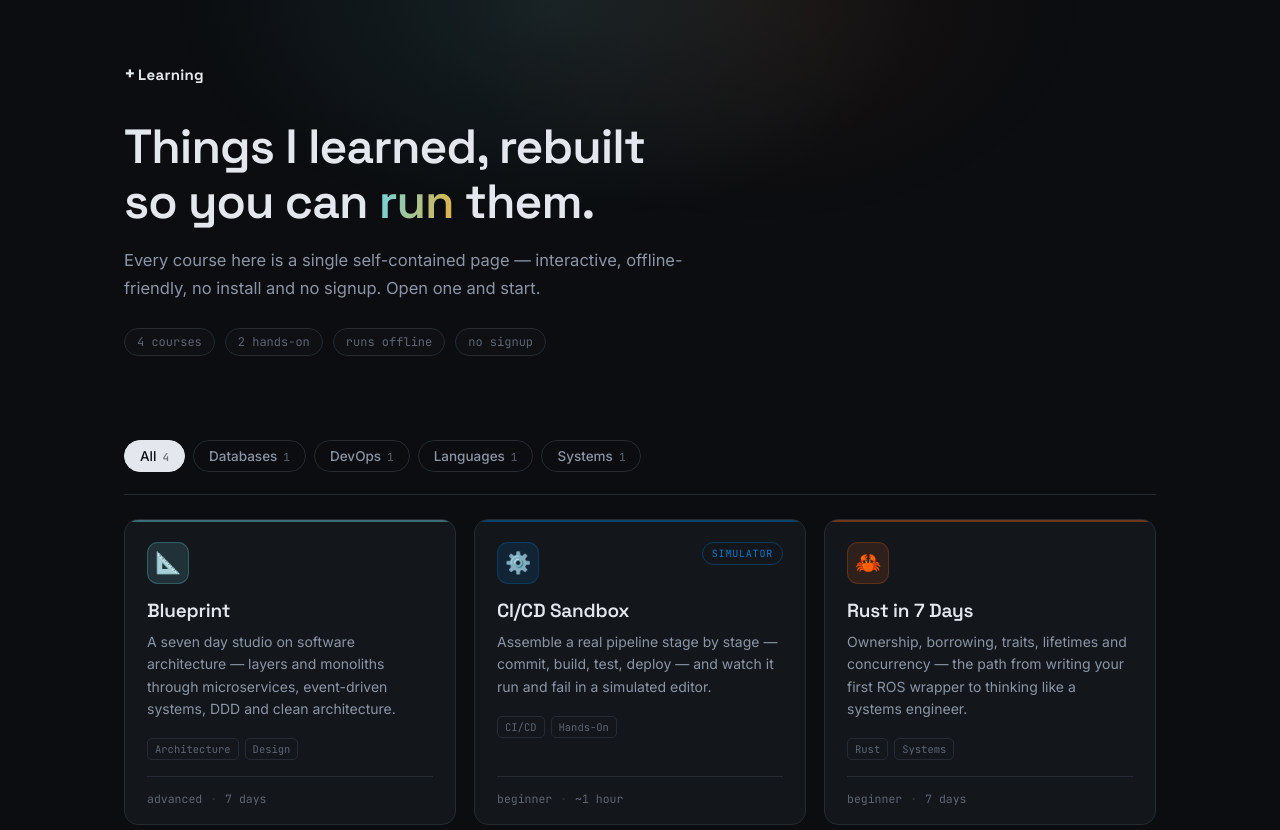
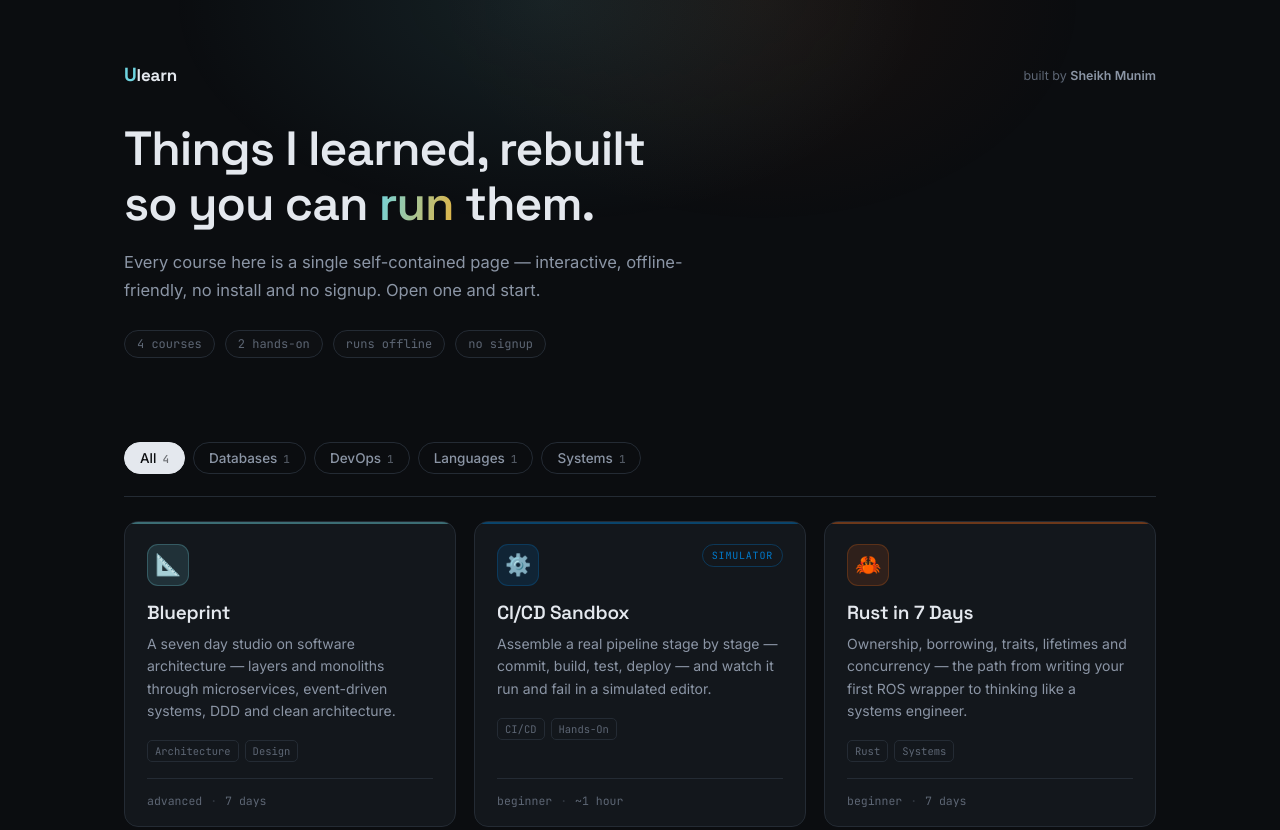
Before and after one commit to sheikhmunim/Ulearn, a plain HTML site: page index.html in a window 1280 px wide. Shown: the top 830 px of the page. Drawn offline with Linux system fonts and the light colour scheme.

Commit message:
Rebrand to Ulearn and add author byline
Match the site's display name to the repo name, and credit the author in the
top-right of the landing page.

Co-Authored-By: Claude Opus 5 <noreply@anthropic.com>

```diff
--- a/assets/hub.css
+++ b/assets/hub.css
@@ -1,5 +1,5 @@
 /* ==========================================================================
-   +Learning hub — landing page only.
+   Ulearn hub — landing page only.
    Deliberately neutral: each course card borrows its own accent colour so the
    grid previews the identity of the page you are about to open.
    ========================================================================== */
@@ -66,21 +66,41 @@ body{
 
 .hero{ padding:64px 0 40px; }
 
+.topbar{
+  display:flex; align-items:center; justify-content:space-between;
+  flex-wrap:wrap; gap:12px;
+  margin-bottom:36px;
+}
+
 .brand{
-  display:inline-flex; align-items:baseline; gap:2px;
+  display:inline-flex; align-items:baseline;
   font-family:var(--display);
   font-weight:700;
-  font-size:15px;
-  letter-spacing:0.02em;
-  margin-bottom:36px;
-  color:var(--muted);
+  font-size:17px;
+  letter-spacing:-0.01em;
+  color:var(--text);
 }
 .brand-mark{
-  color:var(--text);
+  color:#6FD4E0;
   font-size:19px;
   line-height:1;
 }
 .brand-name{ color:var(--text); }
+
+.byline{
+  font-size:12.5px;
+  color:var(--faint);
+  text-decoration:none;
+  white-space:nowrap;
+  transition:color .16s ease;
+}
+.byline strong{
+  font-weight:600;
+  color:var(--muted);
+  transition:color .16s ease;
+}
+.byline:hover{ color:var(--muted); }
+.byline:hover strong{ color:var(--text); }
 
 .hero h1{
   font-family:var(--display);
--- a/assets/hub.js
+++ b/assets/hub.js
@@ -1,5 +1,5 @@
 /* ==========================================================================
-   +Learning hub — renders the course grid from window.COURSES (data/courses.js).
+   Ulearn hub — renders the course grid from window.COURSES (data/courses.js).
    Nothing here needs editing when you add a course; add the file and the
    registry, and the card appears.
    ========================================================================== */
--- a/index.html
+++ b/index.html
@@ -3,10 +3,11 @@
 <head>
 <meta charset="UTF-8">
 <meta name="viewport" content="width=device-width, initial-scale=1.0">
-<title>+Learning — interactive courses that run in your browser</title>
+<title>Ulearn — interactive courses that run in your browser</title>
 <meta name="description" content="A small library of self-contained, interactive courses and simulators. No install, no signup — everything runs in the browser.">
+<meta name="author" content="Sheikh Munim">
 
-<meta property="og:title" content="+Learning">
+<meta property="og:title" content="Ulearn">
 <meta property="og:description" content="Interactive courses and simulators that run entirely in your browser.">
 <meta property="og:type" content="website">
 
@@ -22,9 +23,13 @@
 
 <header class="hero">
   <div class="wrap">
-    <div class="brand">
-      <span class="brand-mark">+</span>
-      <span class="brand-name">Learning</span>
+    <div class="topbar">
+      <div class="brand">
+        <span class="brand-mark">U</span><span class="brand-name">learn</span>
+      </div>
+      <a class="byline" href="https://github.com/sheikhmunim" target="_blank" rel="noopener">
+        built by <strong>Sheikh Munim</strong>
+      </a>
     </div>
     <h1>Things I learned, rebuilt so you can <em>run</em> them.</h1>
     <p class="lede">
```
Also changed, not shown: 404.html (+1 -1 lines), README.md.
